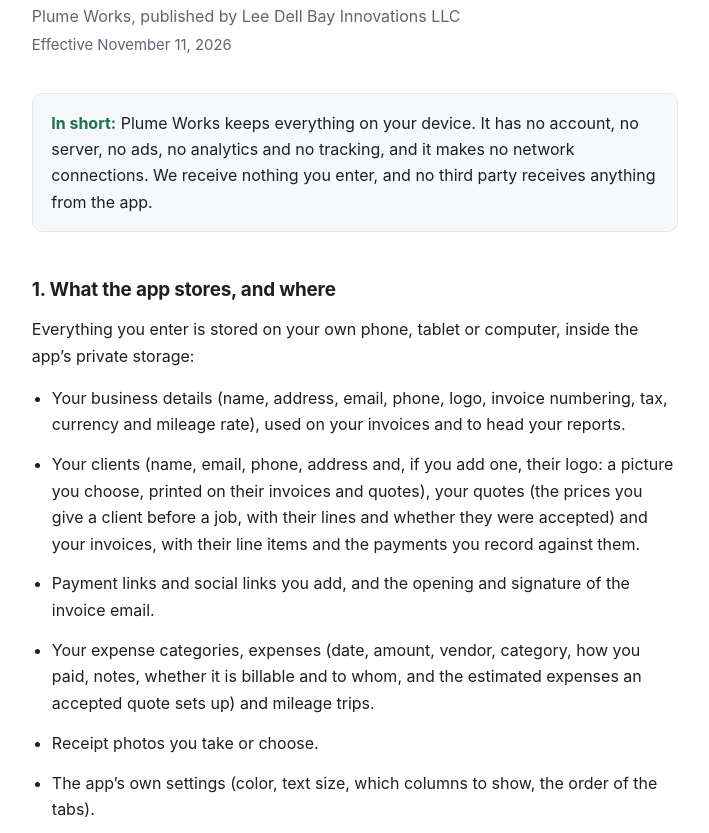
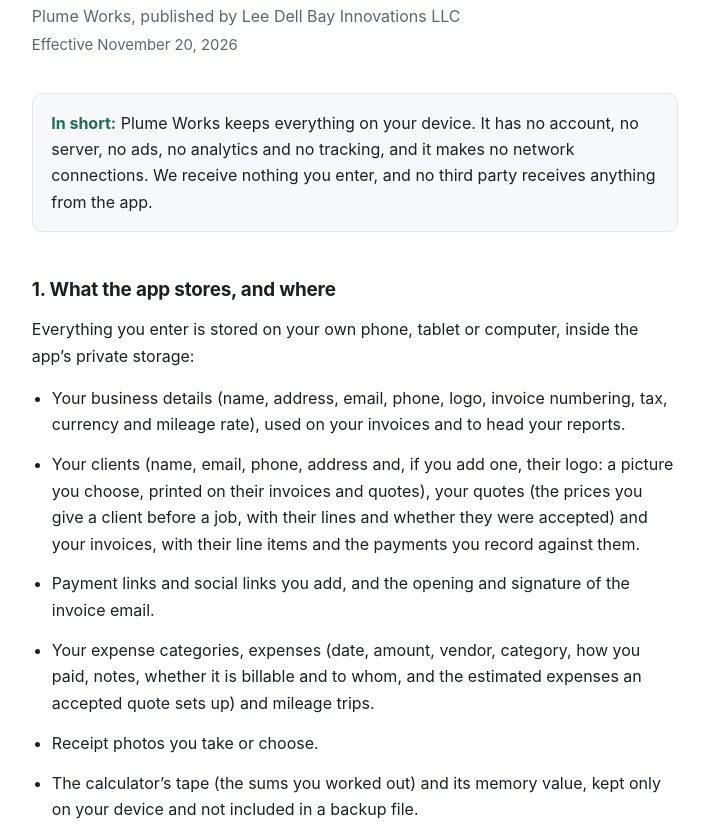
Before and after one commit to leedellbay/plume-expense-privacy-policy, a plain HTML site: page index.html in a window 1280 px wide. Shown: the part 81-914 px from the top of the page, without its empty margins (285-994 px from the left). Drawn offline with Linux system fonts and the light colour scheme.

Commit message:
Policy: calculator tape and memory (effective November 20, 2026)

```diff
--- a/index.html
+++ b/index.html
@@ -59,7 +59,7 @@ code { background: var(--card); padding: .1rem .35rem; border-radius: 4px;
 <main>
 <h1>Privacy Policy</h1>
 <p class="sub">Plume Works, published by Lee Dell Bay Innovations LLC</p>
-<p class="dates">Effective November 11, 2026</p>
+<p class="dates">Effective November 20, 2026</p>
 
 <div class="card">
 <p><strong>In short:</strong> Plume Works keeps everything on your device. It has no account, no server, no ads, no analytics and no tracking, and it makes no network connections. We receive nothing you enter, and no third party receives anything from the app.</p>
@@ -73,6 +73,7 @@ code { background: var(--card); padding: .1rem .35rem; border-radius: 4px;
   <li>Payment links and social links you add, and the opening and signature of the invoice email.</li>
   <li>Your expense categories, expenses (date, amount, vendor, category, how you paid, notes, whether it is billable and to whom, and the estimated expenses an accepted quote sets up) and mileage trips.</li>
   <li>Receipt photos you take or choose.</li>
+  <li>The calculator&rsquo;s tape (the sums you worked out) and its memory value, kept only on your device and not included in a backup file.</li>
   <li>The app&rsquo;s own settings (color, text size, which columns to show, the order of the tabs).</li>
 </ul>
 <p>Totals, charts and reports are worked out on your device from these records. There is no account, sign-in or password, and no server of ours that holds any of this, so we cannot see it, recover it, or back it up for you. You can make your own backup file to move to another device (see section&nbsp;3).</p>
@@ -89,7 +90,7 @@ code { background: var(--card); padding: .1rem .35rem; border-radius: 4px;
 <p>None. The app is a paid app: it contains no advertising, no advertising ID, no analytics, no crash reporting and no tracking, and no third-party service receives data from it. It makes no network connections of its own. The open-source libraries it is built from run entirely on your device; their licenses are listed under Settings &rarr; Privacy &rarr; Open-source licenses.</p>
 
 <h2 id="retention">5. How long it is kept, and deleting it</h2>
-<p>Everything stays on your device until you delete it. You can edit or delete any expense, trip or category at any time. <strong>Settings &rarr; Erase all data</strong> removes your business details, clients, quotes, invoices, payments, categories, expenses, trips and receipt photos at once, and uninstalling the app removes everything. Files you saved with the &ldquo;save as&rdquo; dialog (including a backup of all your data) are yours and stay where you put them. There is no copy anywhere else to delete.</p>
+<p>Everything stays on your device until you delete it. You can edit or delete any expense, trip or category at any time. <strong>Settings &rarr; Erase all data</strong> removes your business details, clients, quotes, invoices, payments, categories, expenses, trips, receipt photos and the calculator tape at once, and uninstalling the app removes everything. Files you saved with the &ldquo;save as&rdquo; dialog (including a backup of all your data) are yours and stay where you put them. There is no copy anywhere else to delete.</p>
 
 <h2 id="others">6. Other people&rsquo;s information</h2>
 <p>Client names and contact details, vendor names, and what appears on a receipt are your own records. Because they never reach us, any request to see or delete them is for you to handle, and you can do so by editing or deleting the entry.</p>
```
